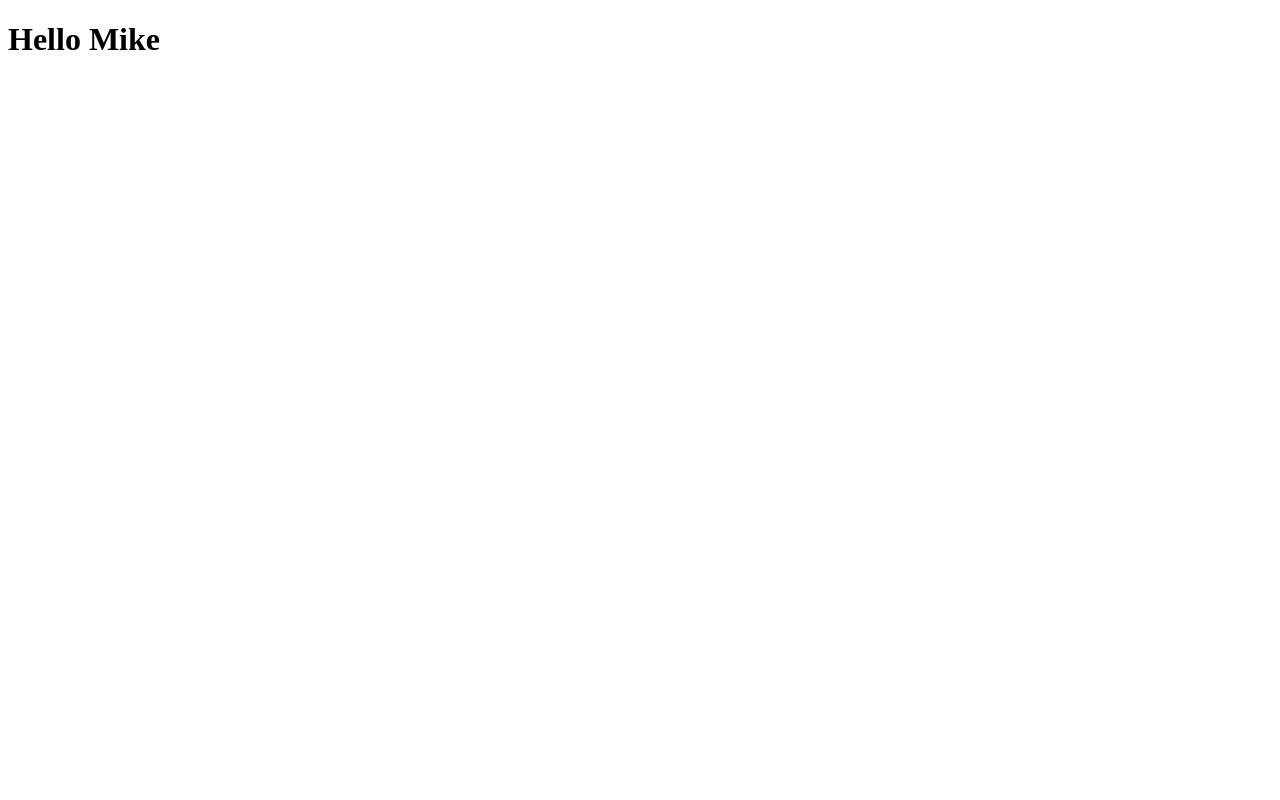
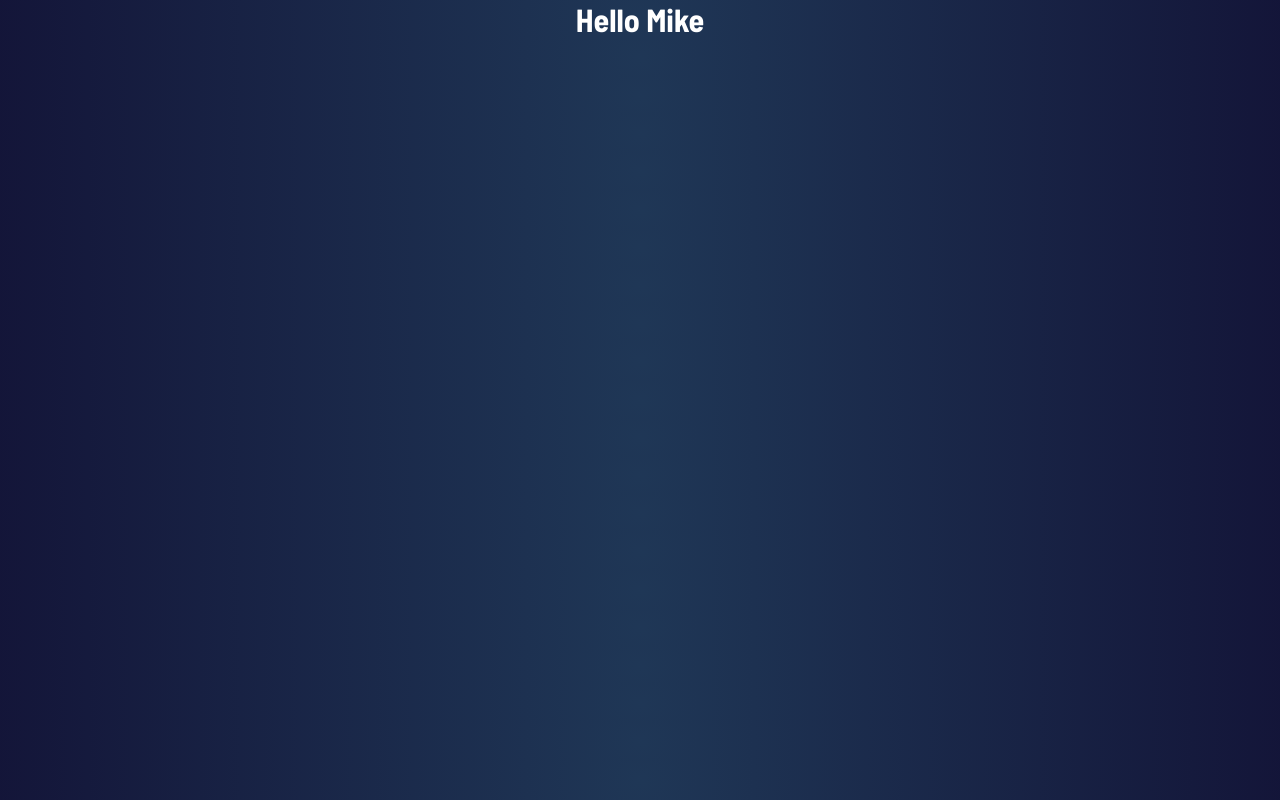
Before and after one commit to Lundi19/rps-react, a React (Vite) app: page / in a window 1280 px wide. Built offline with nearby package versions, Linux system fonts and the light colour scheme.

Commit message:
background gradient

```diff
--- a/src/scss/_globals.scss
+++ b/src/scss/_globals.scss
@@ -1,5 +1,22 @@
 @import url('https://fonts.googleapis.com/css2?family=Barlow+Semi+Condensed:wght@600;700&display=swap');
 
+
+*,*::before,*::after{
+    margin: 0;
+    padding: 0;
+    box-sizing: inherit;
+}
+
 body{
-  font-family: 'Barlow Semi Condensed', sans-serif;
+    font-family: 'Barlow Semi Condensed', sans-serif;
+    color: #fff;
+    background:$background-gradient;
+    text-align: center;
+    box-sizing: border-box;
 }
+
+.container{
+    display: flex;
+    flex-direction: column;
+    align-items: center;
+}
--- a/src/scss/_variables.scss
+++ b/src/scss/_variables.scss
@@ -1,15 +1,17 @@
 //colours
 
 $scissors-gradient: hsl(39, 89%, 49%);
-$Paper-gradient: hsl(230, 89%, 62%);
-$Rock-gradient: hsl(349, 71%, 52%);
+$paper-gradient: hsl(230, 89%, 62%);
+$rock-gradient: hsl(349, 71%, 52%);
+
 
 //text
 
 $dark-text: hsl(229, 25%, 31%);
-$Score-text: hsl(229, 64%, 46%);
-$Header-outline: hsl(217, 16%, 45%);
+$score-text: hsl(229, 64%, 46%);
+$header-outline: hsl(217, 16%, 45%);
 
-//background
-
-$background-gradient: radial-gradient(circle, hsl(214, 47%, 23%) hsl(237, 49%, 15%))
+//Background
+$background-gradient: radial-gradient(circle, hsl(214, 47%, 23%),
+hsl(237, 49%, 15%)
+);
--- a/src/styles.scss
+++ b/src/styles.scss
@@ -1 +1,2 @@
-@import "./scss/variables"
+@import "./scss/variables";
+@import "./scss/globals"
```
